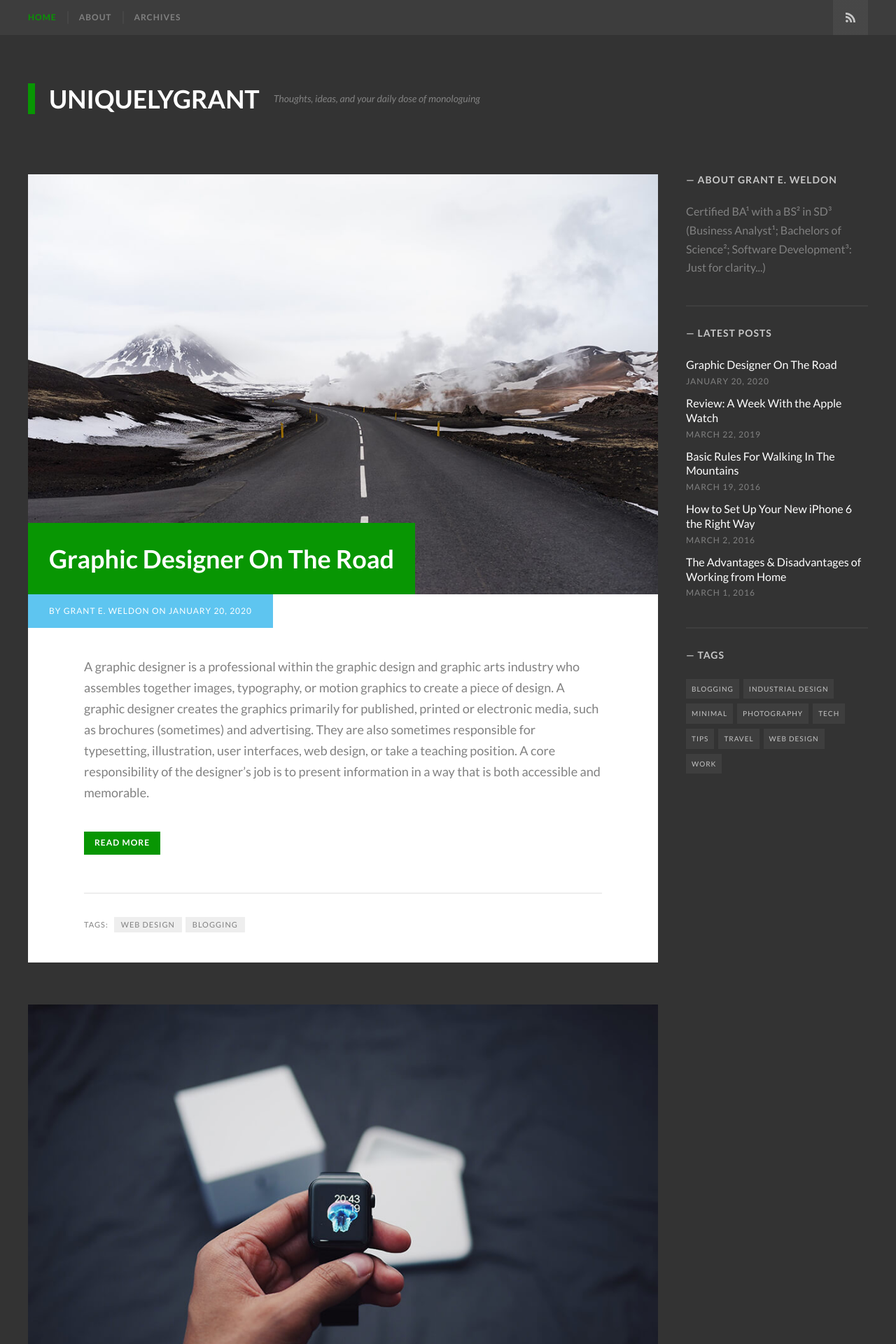
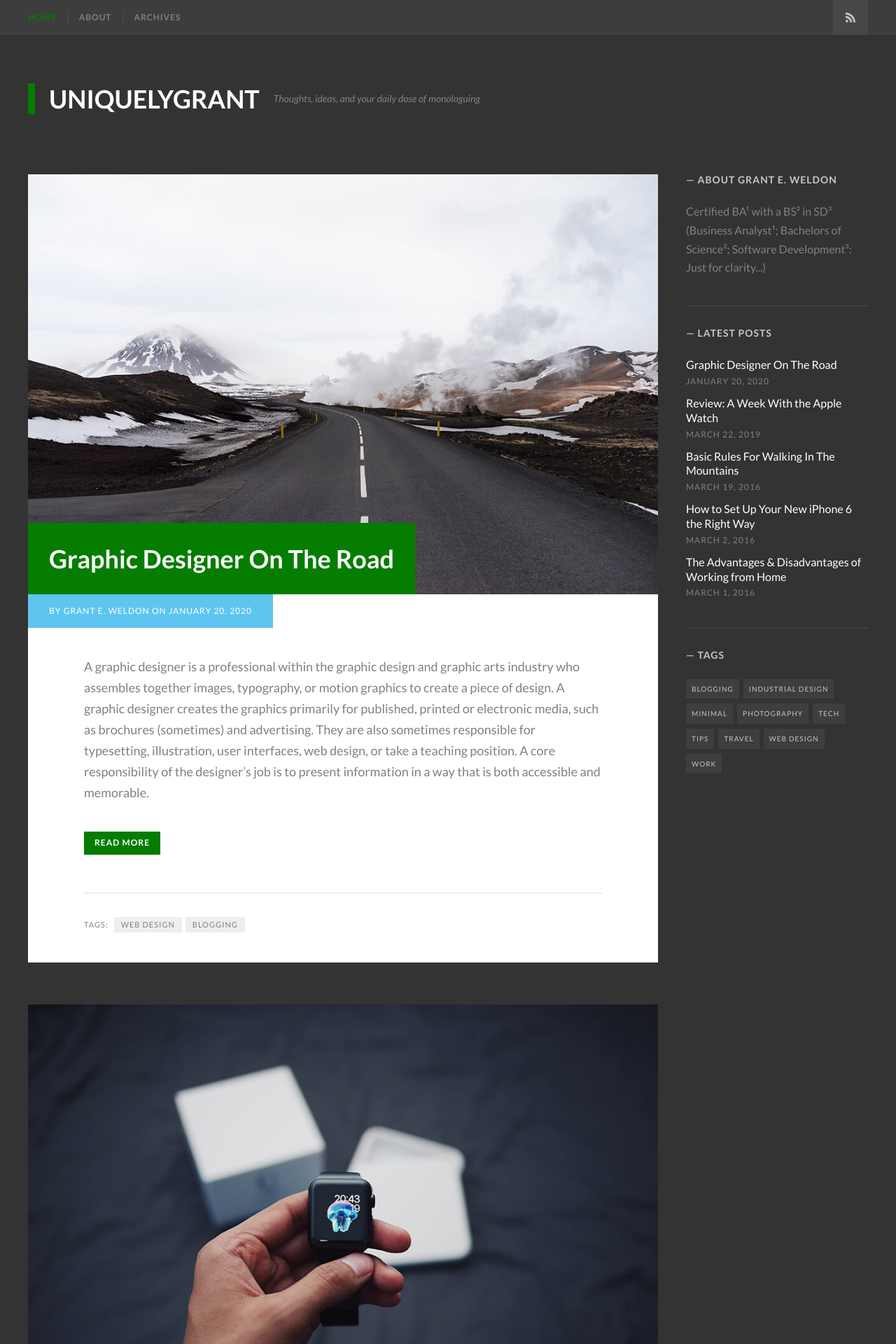
Before and after one commit to geweldon/geweldon.github.io, a Jekyll site: the page built from index.html, in a window 1280 px wide. Shown: the top 1920 px of the page at 70% size. Built offline with Jekyll 4.4.1, drawn with Linux system fonts in a browser that asks for light colours; the list of posts is cut into pages by our own code.

Commit message:
Update _variables.scss

```diff
--- a/_sass/_variables.scss
+++ b/_sass/_variables.scss
@@ -2,7 +2,7 @@
 $font-primary: 'Lato', Helvetica, sans-serif;
 
 // Colors
-$accent:      #089603;
+$accent:      #047d00;
 $accent-alt:  #5ec5f0;
 $gray-darker: #333;
 $gray-dark:   #3d3d3d;
```
